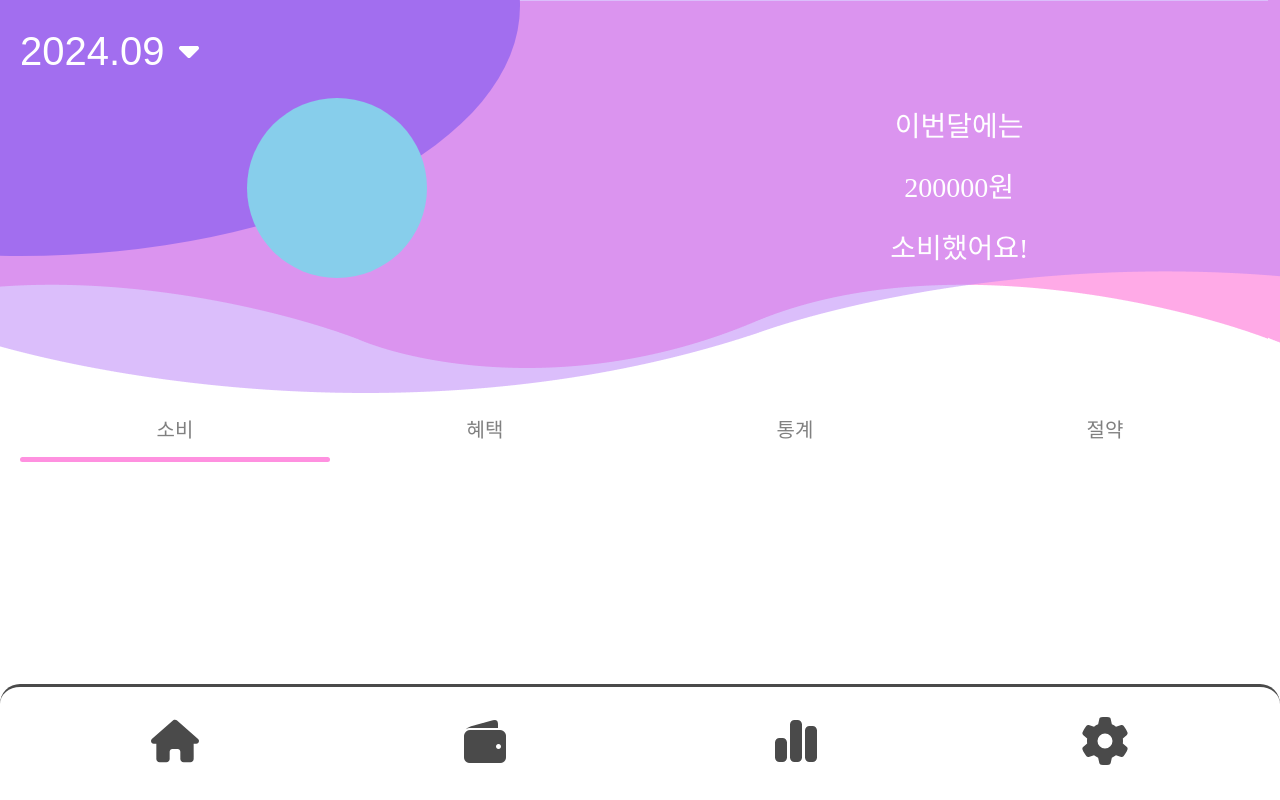
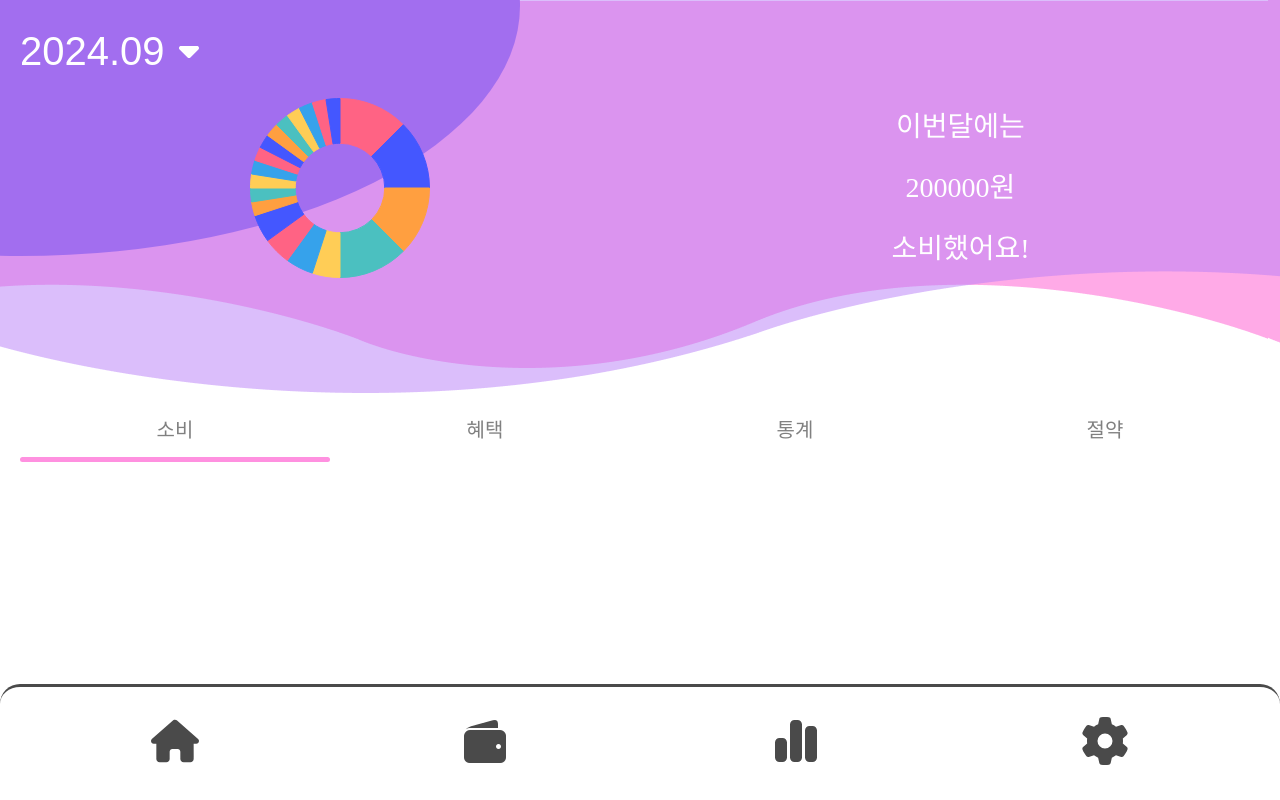
Before and after one commit to KSE0514/MoaPay, a React (Vite) app in the folder front/: page /statistics in a window 1280 px wide. Built offline with nearby package versions, Linux system fonts and the light colour scheme; a web font is replaced by a local one.

Commit message:
[feat] (이예빈) 도넛차트 완성

```diff
--- a/front/src/components/statistics/Chart/BarGraph/BarGraph.tsx
+++ b/front/src/components/statistics/Chart/BarGraph/BarGraph.tsx
@@ -12,7 +12,6 @@ import {
 } from "chart.js";
 import { Chart } from "react-chartjs-2";
 
-// Chart.js에서 사용할 요소를 등록
 ChartJS.register(
   BarElement,
   LineElement,
@@ -64,7 +63,6 @@ const MixedChart: React.FC<Props> = ({
     setMonths(getLast12Months());
   }, []);
 
-  // 차트 데이터 설정
   const data = {
     labels: months,
     datasets: [
@@ -83,7 +81,6 @@ const MixedChart: React.FC<Props> = ({
     ],
   };
 
-  // 차트 옵션 설정
   const options = {
     responsive: true,
     maintainAspectRatio: false, // 차트의 기본 비율을 유지하지 않음
@@ -108,55 +105,43 @@ const MixedChart: React.FC<Props> = ({
     },
   };
 
-  // 터치 이벤트를 처리하는 변수
   let touchStartX = 0;
 
-  // 터치 시작 시 호출
   const handleTouchStart = (event: React.TouchEvent<HTMLDivElement>) => {
     touchStartX = event.touches[0].clientX; // 터치 시작 위치 저장
   };
 
-  // 터치 이동 시 호출
   const handleTouchMove = (event: React.TouchEvent<HTMLDivElement>) => {
     const touchEndX = event.touches[0].clientX; // 터치가 끝나는 위치
     if (touchEndX > 390 || touchStartX < 70) return;
-    console.log("start: " + touchStartX + " end" + touchEndX);
     const deltaX = Math.trunc(Math.abs(touchEndX - touchStartX) / 6); // 터치 시작과 끝의 차이
     setXRange((prevRange) => {
-      console.log("deltaX " + deltaX);
+      let newMin, newMax;
+
       if (touchEndX - touchStartX < 0) {
-        console.log("뒤로 이동")
-        if(prevRange.max+deltaX>11||prevRange.min+deltaX>6){
-          const newMin = 6;
-          const newMax = 11;
-          return { min: newMin, max: newMax };
-        }
-        else{
-          const newMin = prevRange.min+deltaX;
-          const newMax = prevRange.max+deltaX;
-          return { min: newMin, max: newMax };
-        }
+        // 뒤로 이동
+        newMin = Math.min(prevRange.min + deltaX, 6);
+        newMax = Math.min(prevRange.max + deltaX, 11);
       } else {
-        console.log("앞으로 이동")
-        if(prevRange.max-deltaX<5||prevRange.min-deltaX<0){
-          const newMin = 0;
-          const newMax = 5;
-          return { min: newMin, max: newMax };
-        }
-        else{
-          const newMin = prevRange.min-deltaX;
-          const newMax = prevRange.max-deltaX;
-          return { min: newMin, max: newMax };
-        }
+        // 앞으로 이동
+        newMin = Math.max(prevRange.min - deltaX, 0);
+        newMax = Math.max(prevRange.max - deltaX, 5);
       }
+
+      // 값이 실제로 변경된 경우에만 상태 업데이트
+      if (newMin !== prevRange.min || newMax !== prevRange.max) {
+        return { min: newMin, max: newMax };
+      }
+
+      return prevRange; // 값이 변경되지 않았으면 이전 상태 유지
     });
-};
+  };
 
   return (
     <div
       style={{ width: "100%", height: "100%", overflowX: "hidden" }}
-      onTouchStart={handleTouchStart} // 터치 시작
-      onTouchMove={handleTouchMove} // 터치 이동
+      onTouchStart={handleTouchStart}
+      onTouchMove={handleTouchMove}
     >
       <Chart
         ref={chartRef}
--- a/front/src/components/statistics/Chart/DonutChart/DonutChart.styles.ts
+++ b/front/src/components/statistics/Chart/DonutChart/DonutChart.styles.ts
@@ -1,9 +1 @@
 import styled from "styled-components";
-
-export const Chart = styled.div`
-  width: 180px;
-  height: 180px;
-  border-radius: 50%;
-  background-color: skyblue;
-  margin-left: -5px;
-`;
--- a/front/src/components/statistics/Chart/DonutChart/DonutChart.tsx
+++ b/front/src/components/statistics/Chart/DonutChart/DonutChart.tsx
@@ -1,6 +1,79 @@
-import { Chart } from "./DonutChart.styles";
-const DonutChart = () => {
-  return <Chart></Chart>;
+import { Doughnut } from "react-chartjs-2";
+import {
+  Chart as ChartJS,
+  ArcElement,
+  Tooltip,
+  Legend,
+  Title,
+} from "chart.js";
+
+// Chart.js에서 사용할 요소를 등록
+ChartJS.register(ArcElement, Tooltip, Legend, Title);
+interface data {
+  cateory: string;
+  money: number;
+  per: number;
+}
+
+interface Props {
+  dataList: data[]; // props로 받을 데이터 타입 지정
+}
+const DonutChart = ({dataList}:Props) => {
+  const sortedDataList = [...dataList].sort((a, b) => b.per - a.per);
+
+  // sortedDataList에서 레이블과 데이터 추출
+  const labels = sortedDataList.map((item) => item.cateory);
+  const values = sortedDataList.map((item) => item.money);
+  const data = {
+    labels: labels,
+    datasets: [
+      {
+        data:values,
+        backgroundColor: [
+"rgba(255, 99, 132, 1)",    // 밝은 핑크 (기본 차트 색상 중 하나)
+"#4457ff",   // 라일락 (보라 계열)
+"rgba(255, 159, 64, 1)",    // 오렌지 톤
+"rgba(75, 192, 192, 1)",    // 민트 그린
+"rgba(255, 205, 86, 1)",    // 파스텔 옐로우
+"rgba(54, 162, 235, 1)"     // 파란색
+
+        ],
+        borderColor: [
+"rgba(255, 99, 132, 1)",    // 밝은 핑크 (기본 차트 색상 중 하나)
+"#4457ff",      // 라일락 (보라 계열)
+"rgba(255, 159, 64, 1)",    // 오렌지 톤
+"rgba(75, 192, 192, 1)",    // 민트 그린
+"rgba(255, 205, 86, 1)",    // 파스텔 옐로우
+"rgba(54, 162, 235, 1)"     // 파란색
+
+        ],
+        borderWidth: 1,
+      },
+    ],
+  };
+
+  // 차트 옵션
+  const options = {
+    responsive: true,
+    plugins: {
+      legend: {
+         display: false, // 범례를 비활성화하여 상단 설명을 숨김
+        // position: "top" as const, // 범례 위치 설정 (top, bottom, left, right)
+      },
+      // title: {
+      //   display: true,
+      //   text: "Sample Doughnut Chart", // 차트 제목
+      //   font: {
+      //     size: 18, // 제목의 폰트 크기
+      //   },
+      // },
+    },
+  };
+
+  return(
+  <div style={{ width: "180px", height: "180px" }}>
+      <Doughnut data={data} options={options} />
+    </div>);
 };
 
 export default DonutChart;
--- a/front/src/components/statistics/List/List.tsx
+++ b/front/src/components/statistics/List/List.tsx
@@ -1,14 +1,14 @@
 import { useEffect, useRef } from "react";
 import { Wrapper, ListItem } from "./List.styles";
 
-interface data {
+interface Data {
   cateory: string;
   money: number;
   per: number;
 }
 
 interface Props {
-  consumptionList: data[]; // props로 받을 데이터 타입 지정
+  consumptionList: Data[]; // props로 받을 데이터 타입 지정
 }
 
 const List = ({ consumptionList }: Props) => {
@@ -29,9 +29,12 @@ const List = ({ consumptionList }: Props) => {
     });
   }, [consumptionList]); // consumptionList 변경 시마다 이미지 크기 다시 체크
 
+  // per 기준으로 내림차순 정렬
+  const sortedList = [...consumptionList].sort((a, b) => b.per - a.per);
+
   return (
     <Wrapper className="list-wrapper">
-      {consumptionList.map((consumption: data, index: number) => (
+      {sortedList.map((consumption: Data, index: number) => (
         <ListItem key={index}>
           <div className="Col">
             <div>
@@ -51,8 +54,6 @@ const List = ({ consumptionList }: Props) => {
             <p>
               {`${consumption.per}%`} | {consumption.money.toLocaleString()}{" "}
             </p>
-            {/* <p>{`${consumption.cateory} (${consumption.per}%)`}</p> */}
-            {/* <p>{consumption.money.toLocaleString()}</p> */}
           </div>
         </ListItem>
       ))}
--- a/front/src/constants/path.ts
+++ b/front/src/constants/path.ts
@@ -8,7 +8,7 @@ const PATH = {
   STATISTICS: "/statistics/",
   SETTING: "/setting",
   PAYMENT_RECOMMENDATION: "/payment-recommendation", //nonav
-  STATISTICS_CONSULTING: "consulting",
+  STATISTICS_SAVING: "saving",
   STATISTICS_ANALYSIS: "analysis",
   STATISTICS_BENEFITS: "benefits",
   STATISTICS_CONSUMPTION: "consumption",
--- a/front/src/pages/Statistics/Consulting/Consulting.tsx
+++ b/front/src/pages/Statistics/Saving/Saving.tsx
@@ -1,6 +1,6 @@
 import Nav from "../../../components/statistics/Nav/Nav";
 
-const Consulting = () => {
+const Saving = () => {
   return <></>;
 };
-export default Consulting;
+export default Saving;
--- a/front/src/pages/Statistics/Statistics.tsx
+++ b/front/src/pages/Statistics/Statistics.tsx
@@ -31,7 +31,7 @@ const Statistics = () => {
     `${PATH.STATISTICS}${PATH.STATISTICS_CONSUMPTION}`,
     `${PATH.STATISTICS}${PATH.STATISTICS_BENEFITS}`,
     `${PATH.STATISTICS}${PATH.STATISTICS_ANALYSIS}`,
-    `${PATH.STATISTICS}${PATH.STATISTICS_CONSULTING}`,
+    `${PATH.STATISTICS}${PATH.STATISTICS_SAVING}`,
   ];
   //이번 달을 첫 데이터값으로 지정
   const [selectedMonth, setSelectedMonth] = useState<string>(
@@ -190,7 +190,7 @@ const Statistics = () => {
                 </ul>
               </Month>
               <Info>
-                <DonutChart />
+                <DonutChart dataList={dataList} />
                 <StatisticDonutChartText
                   text={`이번달에는\n200000원\n소비했어요!`}
                 />
--- a/front/src/router/routes.tsx
+++ b/front/src/router/routes.tsx
@@ -12,7 +12,7 @@ import PasswordLogin from "../pages/PasswordLogin/PasswordLogin.tsx";
 import CardRecommend from "../pages/CardRecommend/CardRecommend.tsx";
 import Setting from "../pages/Setting/Setting.tsx";
 import Statistics from "../pages/Statistics/Statistics.tsx";
-import Consulting from "../pages/Statistics/Consulting/Consulting.tsx";
+import Saving from "../pages/Statistics/Saving/Saving.tsx";
 import Analysis from "../pages/Statistics/Analysis/Analysis.tsx";
 import Benefits from "../pages/Statistics/Benefits/Benefits.tsx";
 import Consumption from "../pages/Statistics/Consumption/Consumption.tsx";
@@ -47,8 +47,8 @@ const router = createBrowserRouter([
             element: <Statistics />,
             children: [
               {
-                path: PATH.STATISTICS_CONSULTING,
-                element: <Consulting />,
+                path: PATH.STATISTICS_SAVING,
+                element: <Saving />,
               },
               {
                 path: PATH.STATISTICS_ANALYSIS,
```
Also changed, not shown: front/src/pages/Statistics/Saving/Saving.styles.ts (added).
